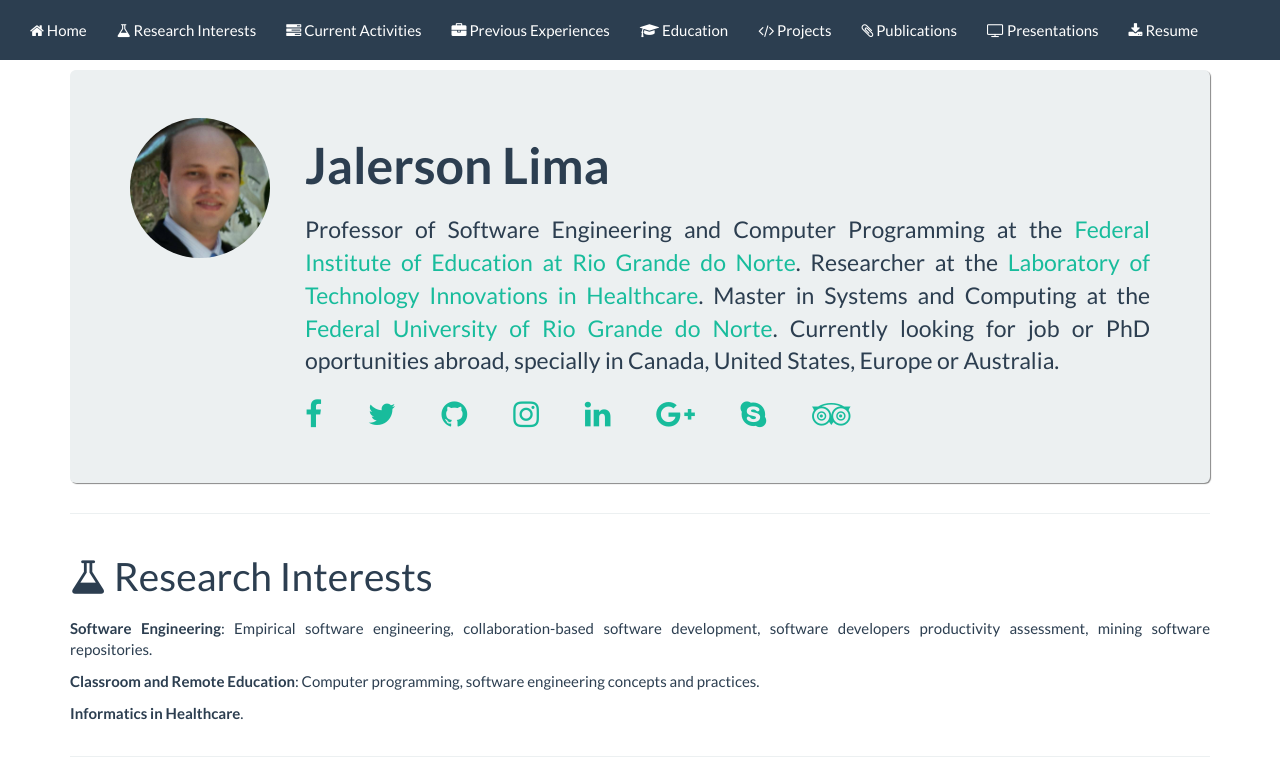
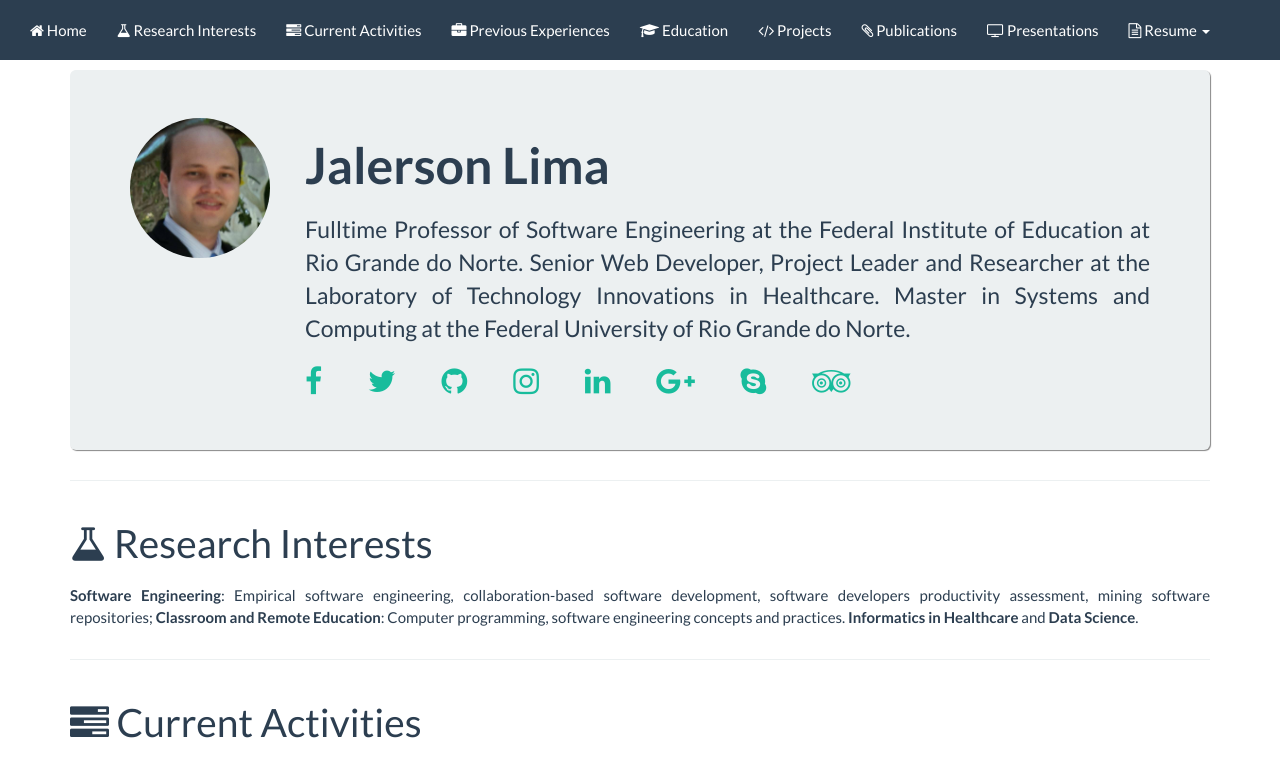
Before and after one commit to jalerson/jalerson.github.io, a plain HTML site: page index.html in a window 1280 px wide. Shown: the top 761 px of the page. Drawn offline with nearby package versions, Linux system fonts and the light colour scheme.

Commit message:
Updating resumes.

```diff
--- a/index.html
+++ b/index.html
@@ -41,7 +41,13 @@
             <li><a href="#projects"><i class="fa fa-code"></i> Projects</a></li>
             <li><a href="#publications"><i class="fa fa-paperclip"></i> Publications</a></li>
             <li><a href="#presentations"><i class="fa fa-television"></i> Presentations</a></li>
-            <li><a href="docs/jalerson-lima-resume.pdf"><i class="fa fa-download"></i> Resume</a></li>
+            <li class="dropdown">
+              <a href="#" class="dropdown-toggle" data-toggle="dropdown" role="button" aria-haspopup="true" aria-expanded="false"><i class="fa fa-file-text-o"></i> Resume <span class="caret"></span></a>
+              <ul class="dropdown-menu">
+                <li><a href="docs/jalerson-lima-professor.pdf"><i class="fa fa-download"></i> Professor/PhD Candidate</a></li>
+                <li><a href="docs/jalerson-lima-developer.pdf"><i class="fa fa-download"></i> Senior Web Developer</a></li>
+              </ul>
+            </li>
           </ul>
         </div><!--/.nav-collapse -->
       </div><!--/.container-fluid -->
@@ -56,7 +62,7 @@
           </div>
           <div class="col-lg-10">
             <h1 id="home" class="name">Jalerson Lima</h1>
-            <p>Professor of Software Engineering and Computer Programming at the <a href="http://www.ifrn.edu.br" target="_blank">Federal Institute of Education at Rio Grande do Norte</a>. Researcher at the <a href="http://www.lais.huol.ufrn.br/" target="_blank">Laboratory of Technology Innovations in Healthcare</a>. Master in Systems and Computing at the <a href="http://www.ufrn.br" target="_blank">Federal University of Rio Grande do Norte</a>. Currently looking for job or PhD oportunities abroad, specially in Canada, United States, Europe or Australia.</p>
+            <p>Fulltime Professor of Software Engineering at the Federal Institute of Education at Rio Grande do Norte. Senior Web Developer, Project Leader and Researcher at the Laboratory of Technology Innovations in Healthcare. Master in Systems and Computing at the Federal University of Rio Grande do Norte.</p>
           </div>
         </div>
         <div class="row">
@@ -81,9 +87,7 @@
       <div class="row">
         <div class="col-lg-12">
           <h1 id="interests"><i class="fa fa-flask"></i> Research Interests</h1>
-          <p><strong>Software Engineering</strong>: Empirical software engineering, collaboration-based software development, software developers productivity assessment, mining software repositories.</p>
-          <p><strong>Classroom and Remote Education</strong>: Computer programming, software engineering concepts and practices.</p>
-          <p><strong>Informatics in Healthcare</strong>.</p>
+          <p><strong>Software Engineering</strong>: Empirical software engineering, collaboration-based software development, software developers productivity assessment, mining software repositories; <strong>Classroom and Remote Education</strong>: Computer programming, software engineering concepts and practices. <strong>Informatics in Healthcare</strong> and <strong>Data Science</strong>.</p>
         </div>
       </div>
 
```
Also changed, not shown: 2 other files.
